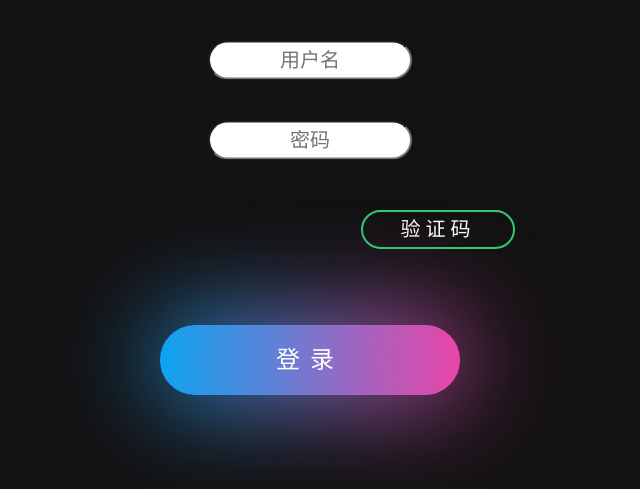
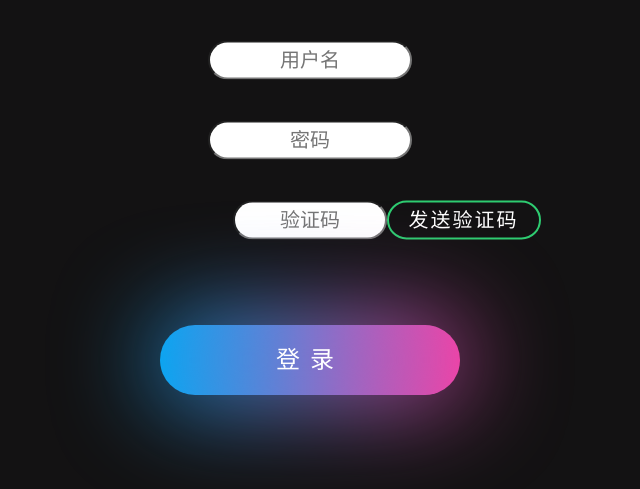
Before and after one commit to HorsesElectricStick/spider_manage_web, a Django app: page /login/ in a window 1280 px wide. Shown: the part 140-629 px from the top of the page, without its empty margins (330-970 px from the left). Run offline with Django 3.2, Linux system fonts and the light colour scheme.

Commit message:
css增加验证码输入框样式 调整验证码按钮位置 验证码输入错误时placeholder颜色变化 login页面增加输入框为空的js判断 增加验证码输入框 settings更改数据库为MySQL  views增加验证码判断，可在login页改变placeholder颜色 *测试用

```diff
--- a/myauth/static/myauth/css/index.css
+++ b/myauth/static/myauth/css/index.css
@@ -1,6 +1,12 @@
 * {
     margin: 0;
     padding: 0;
+}
+input.invalid:-ms-input-placeholder{
+    color: red;
+}
+input.invalid::-webkit-input-placeholder {
+    color: red;
 }
 
 body {
@@ -23,17 +29,24 @@ input{
 input:nth-child(2) {
     top: 280px;
 }
+input:nth-child(3) {
+    width: 150px;
+    top: 360px;
+}
 
 input:focus {
     width: 300px;
+}
+input:nth-child(3):focus {
+    width: 200px;
 }
 
 #get_captcha {
     text-decoration: none;
     position: absolute;
-    left: 60%;
-    top: 350px;
-    transform: translate(-50%,0);
+    left: 62%;
+    top: 360px;
+    transform: translate(-50%,-50%);
     font-size: 20px;
     background: #131213;
     background-size: 300%;
@@ -45,7 +58,7 @@ input:focus {
     border: 2px solid #2ecc71;
     transition: background-color 0.3s;
     border-radius: 50px;
-    letter-spacing: 5px;
+    letter-spacing: 2px;
     z-index: 1;
 }
 
--- a/myauth/templates/myauth/login.html
+++ b/myauth/templates/myauth/login.html
@@ -9,6 +9,17 @@
         function keyLogin() {
             if (event.keyCode == 13){
                 login.click()
+            }
+        }
+        function form_check() {
+            if (document.getElementsByName("用户名")[0].value.length==0){
+                alert('用户名不能为空');
+            } else if (document.getElementsByName("密码")[0].value.length==0){
+                alert('密码不能为空');
+            } else if (document.getElementsByName("验证码")[0].value.length==0){
+                alert('验证码不能为空');
+            } else {
+                document.login_form.submit();
             }
         }
     </script>
@@ -29,9 +40,16 @@
         <label>
             <input type="text" name="用户名" placeholder="用户名" value="{{ username }}"/>
             <input type="password" name="密码" placeholder="密码"/>
-            <a id="get_captcha" href="javascript:">验证码</a>
-            <a id="login" href="javascript:document.login_form.submit();">登录</a>
+            <input id="sdsdsd" type="text" name="验证码" placeholder="验证码"/>
+            <a id="get_captcha" href="javascript:">发送验证码</a>
+            <a id="login" href="javascript:form_check()">登录</a>
         </label>
     </form>
 </body>
+{% ifequal 错误 "验证码错误!" %}
+<script>
+    document.getElementsByName("验证码")[0].setAttribute('placeholder', "{{ 错误 }}");
+    document.getElementsByName("验证码")[0].setAttribute("class","invalid")
+</script>
+{% endifequal %}
 </html>
--- a/myauth/views.py
+++ b/myauth/views.py
@@ -5,6 +5,8 @@ from django.contrib.auth import login, logout, authenticate
 
 def 登录(request, info=None):
     if request.method == 'POST':
+        if request.POST['验证码'] != '123123':
+            return render(request, 'myauth/login.html', {'错误': '验证码错误!', 'username': request.POST['用户名']})
         user = authenticate(request, username=request.POST['用户名'], password=request.POST['密码'])
         if user is None:
             return render(request, 'myauth/login.html', {'错误': '用户名/密码错误!', 'username': request.POST['用户名']})
```
Also changed, not shown: spider_manage/settings.py (+6 -3 lines).
